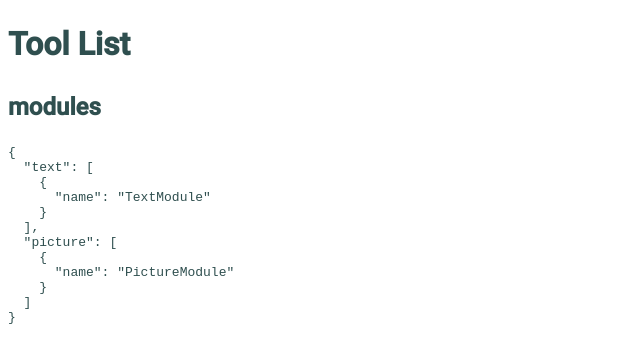
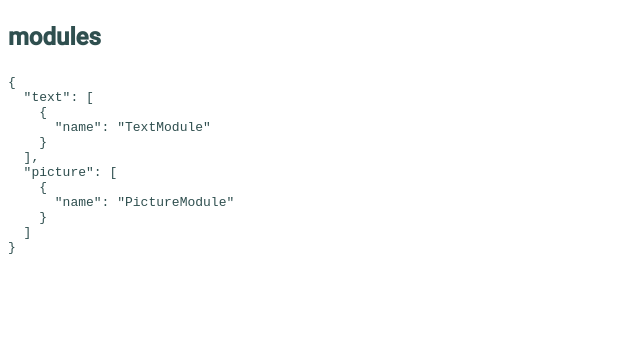
Before and after one commit to aclarke211/vue-tools, a Vue app: page /tools/modules in a window 1280 px wide. Shown: the top 362 px of the page, without its empty margins (0-640 px from the left). Built offline with nearby package versions, Linux system fonts and the light colour scheme.

Commit message:
Create 'Single File Components (sfc)' folder.

```diff
--- a/src/views/Home.vue
+++ b/src/views/Home.vue
@@ -37,8 +37,8 @@
 </template>
 
 <script>
-import modulesList from '../modules/base/modules-list';
-import utilsList from '../utils/base/utils-list';
+import modulesList from '../../sfc/modules/base/modules-list';
+import utilsList from '../../sfc/utils/base/utils-list';
 
 export default {
   name: 'home',
--- a/src/views/ToolList.vue
+++ b/src/views/ToolList.vue
@@ -1,6 +1,5 @@
 <template>
   <div :class="className">
-    <h1 class="title">{{ title }}</h1>
     <h2 class="subtitle">{{ $route.params.toolName }}</h2>
 
     <pre>{{ toolList }}</pre>
@@ -8,8 +7,8 @@
 </template>
 
 <script>
-import modulesList from '../modules/base/modules-list';
-import utilsList from '../utils/base/utils-list';
+import modulesList from '../../sfc/modules/base/modules-list';
+import utilsList from '../../sfc/utils/base/utils-list';
 
 export default {
   name: 'ToolList',
@@ -34,7 +33,6 @@ export default {
 
   data: () => ({
     className: 'tool-list',
-    title: 'Tool List',
   }),
 };
 </script>
```
Also changed, not shown: sfc/modules/PictureModule.vue (renamed from src/modules/PictureModule.vue), sfc/modules/TextModule.vue (renamed from src/modules/TextModule.vue), sfc/modules/WindowSize.vue (renamed from src/modules/WindowSize.vue), sfc/modules/base/modules-list.js (renamed from src/modules/base/modules-list.js), sfc/utils/base/utils-list.js (renamed from src/utils/base/utils-list.js), sfc/utils/debounceThrottle.js (renamed from src/utils/debounceThrottle.js), sfc/utils/examples/debounceThrottle.vue (renamed from src/utils/examples/debounceThrottle.vue), sfc/utils/examples/manageStylesheets.vue (renamed from src/utils/examples/manageStylesheets.vue), sfc/utils/manageStylesheets.js (renamed from src/utils/manageStylesheets.js).
